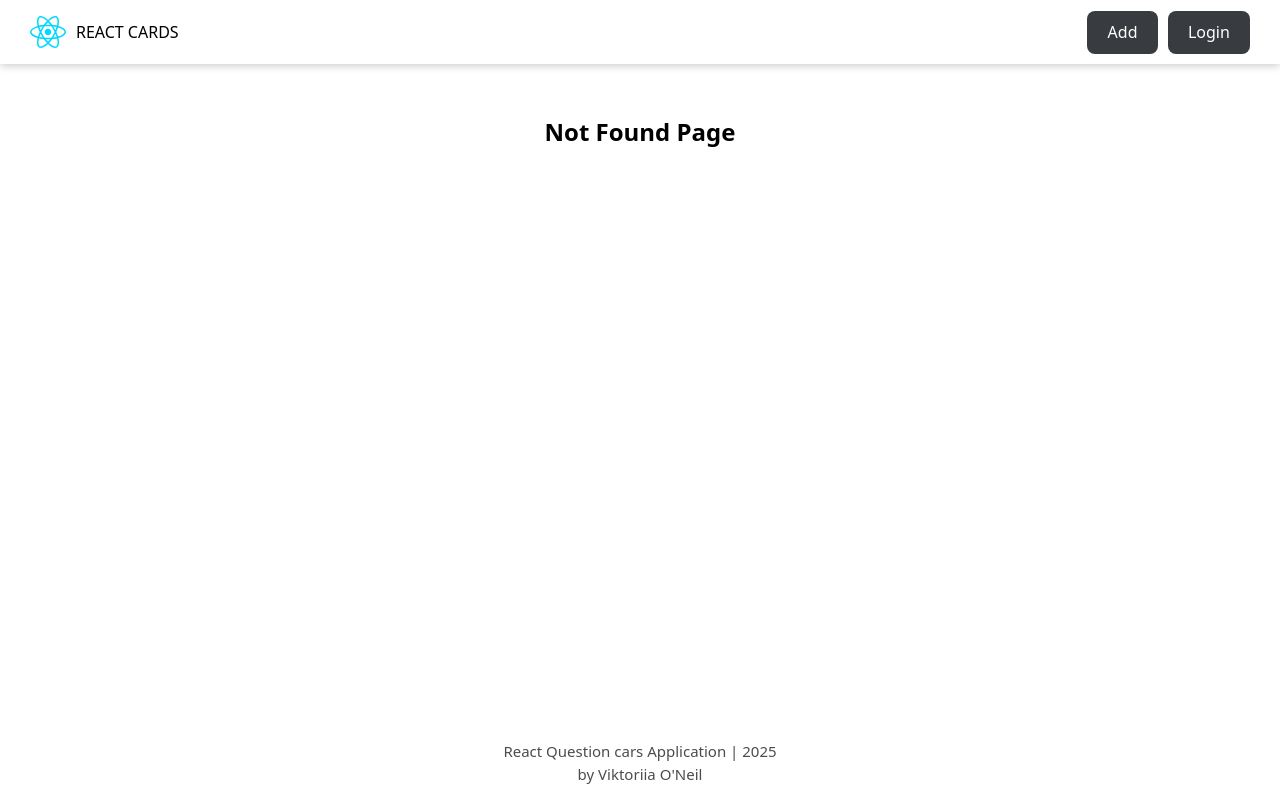
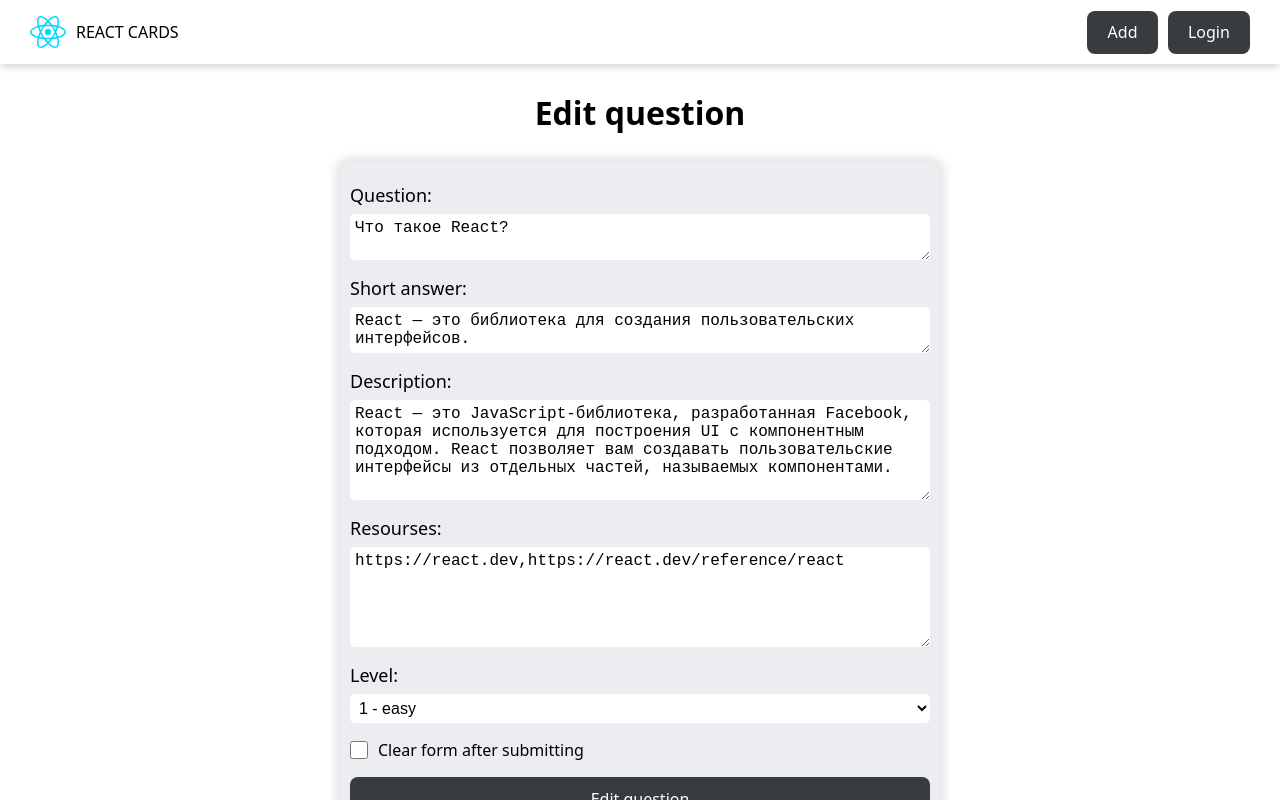
Before and after one commit to oneilcode/react-app, a React (Vite) app: page /editquestion/1 in a window 1280 px wide. Before the commit this address had no page. Built offline with nearby package versions, Linux system fonts and the light colour scheme; data requests are answered from the project's data file.

Commit message:
date format helper

```diff
--- a/db.json
+++ b/db.json
@@ -567,25 +567,26 @@
     },
     {
       "id": "d43e",
-      "question": "147",
-      "answer": "147",
-      "description": "147",
+      "question": "1474141",
+      "answer": "147414141",
+      "description": "147414141",
       "resources": [
-        "147"
+        "147414141"
       ],
       "level": 1,
       "completed": false
     },
     {
       "id": "eef2",
-      "question": "1",
+      "question": "1414141",
       "answer": "1",
       "description": "1",
       "resources": [
         "1"
       ],
       "level": 1,
-      "completed": false
+      "completed": false,
+      "editDate": "14.06.2025, 03:46"
     }
   ]
 }
--- a/src/App.jsx
+++ b/src/App.jsx
@@ -4,6 +4,7 @@
 import { NotFoundPage } from "./pages/NotFoundPage";
 import { QuestionPage } from "./pages/QuestionPage";
 import { AddQuestionPageLazy } from "./pages/AddQuestionPage";
+import { EditQuestionPage } from "./pages/EditQuestionPage";
 
 function App() {
  return (
@@ -14,6 +15,7 @@
        <Route path='/forbidden' element={<div>forbidden</div>}/>
        <Route path='/addquestion' element={<AddQuestionPageLazy />}/>
        <Route path='/question/:id' element={<QuestionPage />}/>
+       <Route path='/editquestion/:id' element={<EditQuestionPage />}/>
 
        <Route path='*' element={<NotFoundPage />}/>
       </Route>
--- a/src/components/QuestionForm/QuestionForm.jsx
+++ b/src/components/QuestionForm/QuestionForm.jsx
@@ -5,6 +5,8 @@
   return (
     <>
       <form action={formAction} className={cls.form}>
+        <input type="text" name="questionId" defaultValue={formState.id} hidden />
+
         <div className={cls.formControl}>
           <label htmlFor="questionField">Question:</label>
           <textarea
--- /dev/null
+++ b/src/helpers/dateFormat.js
@@ -0,0 +1,9 @@
+export const dateFormat = (date) => {
+    return Intl.DateTimeFormat("ru-Ru", {
+        day: "numeric",
+        month: "numeric",
+        year: "numeric",
+        hour: "numeric",
+        minute: "numeric",
+    }).format(date)
+}
--- /dev/null
+++ b/src/pages/EditQuestionPage/EditQuestion.jsx
@@ -0,0 +1,67 @@
+import { useActionState } from "react";
+import cls from "./EditQuestionPage.module.css";
+import { Loader } from "../../components/Loader";
+import { QuestionForm } from "../../components/QuestionForm";
+import { delayFn } from "../../helpers/delay";
+import { API_URL } from "../../constants";
+import { toast } from 'react-toastify'
+import { dateFormat } from "../../helpers/dateFormat";
+
+const editCardAction = async (_prevState, formData) => {
+  try {
+    await delayFn();
+
+    const newQuestion = Object.fromEntries(formData);
+    const resources = newQuestion.resourses.trim();
+    const questionId = newQuestion.questionId
+    const isClearForm = newQuestion.clearForm;
+
+    const response = await fetch(`${API_URL}/react/${questionId}`, {
+      method: "PATCH",
+      body: JSON.stringify({
+        question: newQuestion.question,
+        answer: newQuestion.answer,
+        description: newQuestion.description,
+        resources: resources.length ? resources.split(",") : [],
+        level: Number(newQuestion.level),
+        completed: false,
+        editDate: dateFormat(new Date( )),
+      }),
+    });
+
+    if (!response.ok) {
+      throw new Error(response.statusText);
+    }
+
+    const question = response.json();
+    toast.success("New question was edited");
+    console.log(formData);
+
+    return isClearForm ? {} : question;
+  } catch (error) {
+    toast.error(error.message);
+    return {};
+  }
+};
+
+
+export const EditQuestion = ({ initialState = {} }) => {
+  const [formState, formAction, isPending] = useActionState(editCardAction, {...initialState, clearForm: false});
+
+  return (
+    <>
+      {isPending && <Loader />}
+
+      <h1 className={cls.formTitle}>Edit question</h1>
+
+      <div className={cls.formContainer}>
+        <QuestionForm
+          formAction={formAction}
+          formState={formState}
+          isPending={isPending}
+          submitBtnTest="Edit question"
+        />
+      </div>
+    </>
+  );
+};
--- /dev/null
+++ b/src/pages/EditQuestionPage/EditQuestionPage.jsx
@@ -0,0 +1,30 @@
+import { useParams } from "react-router-dom";
+import { useFetch } from "../../hooks/usefetch";
+import { useEffect, useState } from "react";
+import { Loader } from "../../components/Loader";
+import { API_URL } from "../../constants";
+import { EditQuestion } from "./EditQuestion";
+
+export const EditQuestionPage = () => {
+  const { id } = useParams();
+  const [question, setQuestion] = useState(null);
+
+  const [fetchQuestion, isQuestionLoading] = useFetch(async () => {
+    const response = await fetch(`${API_URL}/react/${id}`);
+    const data = await response.json();
+
+    setQuestion(data);
+  });
+
+  useEffect(() => {
+    fetchQuestion();
+  }, []);
+
+  return (
+    <>
+      {isQuestionLoading && <Loader />}
+
+      {question && <EditQuestion initialState={question}/>}
+    </>
+  );
+};
--- /dev/null
+++ b/src/pages/EditQuestionPage/EditQuestionPage.module.css
@@ -0,0 +1,14 @@
+.formTitle {
+    margin: 25px auto;
+    width: fit-content;
+  }
+
+  .formContainer {
+    width: 100%;
+    max-width: 600px;
+    margin: 0 auto;
+    border-radius: 10px;
+    background-color: var(--card-bg-color);
+    box-shadow: 0 0 8px 5px rgba(0, 0, 0, 0.1);
+    position: relative;
+  }
--- /dev/null
+++ b/src/pages/EditQuestionPage/index.jsx
@@ -0,0 +1 @@
+export { EditQuestionPage } from './EditQuestionPage'
```
